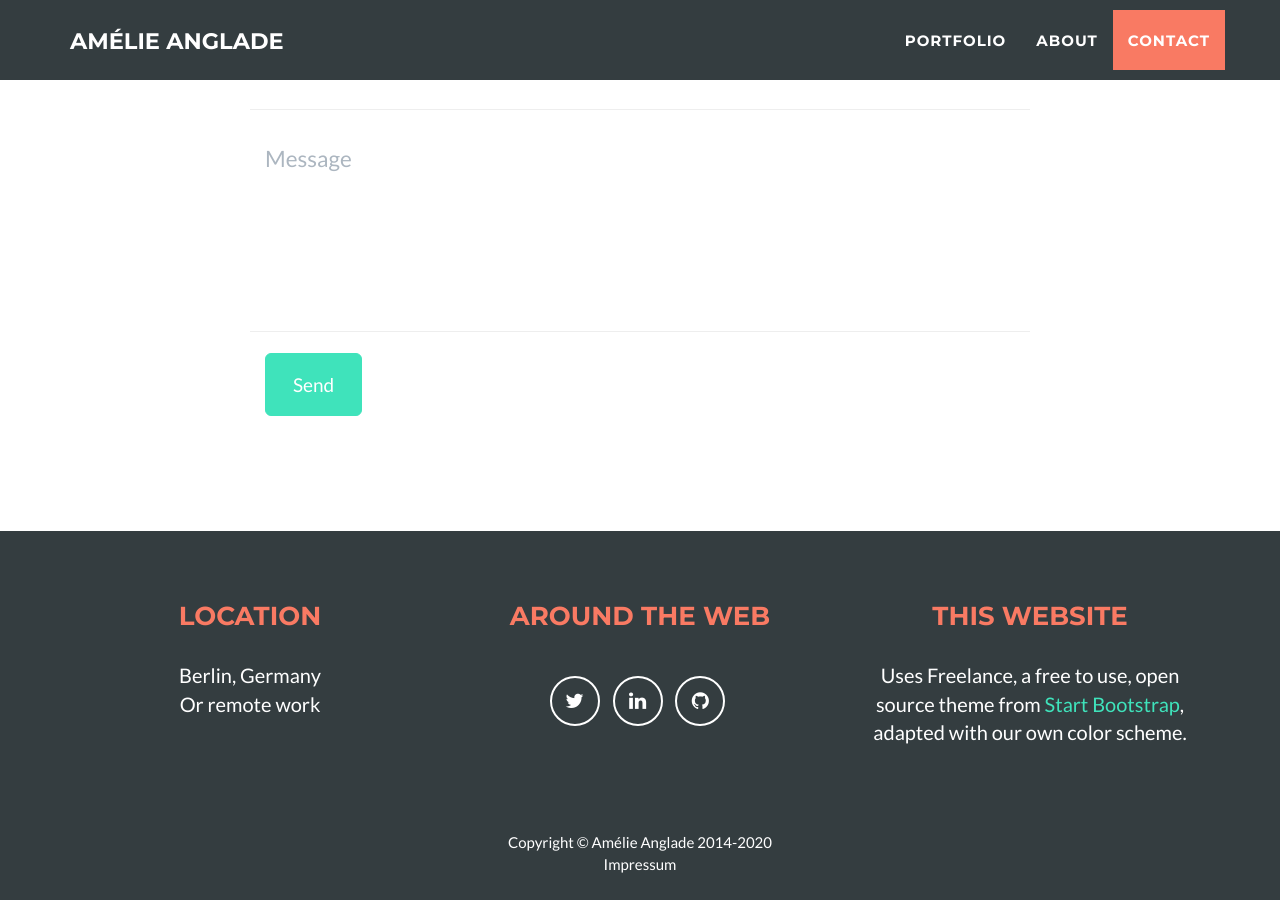
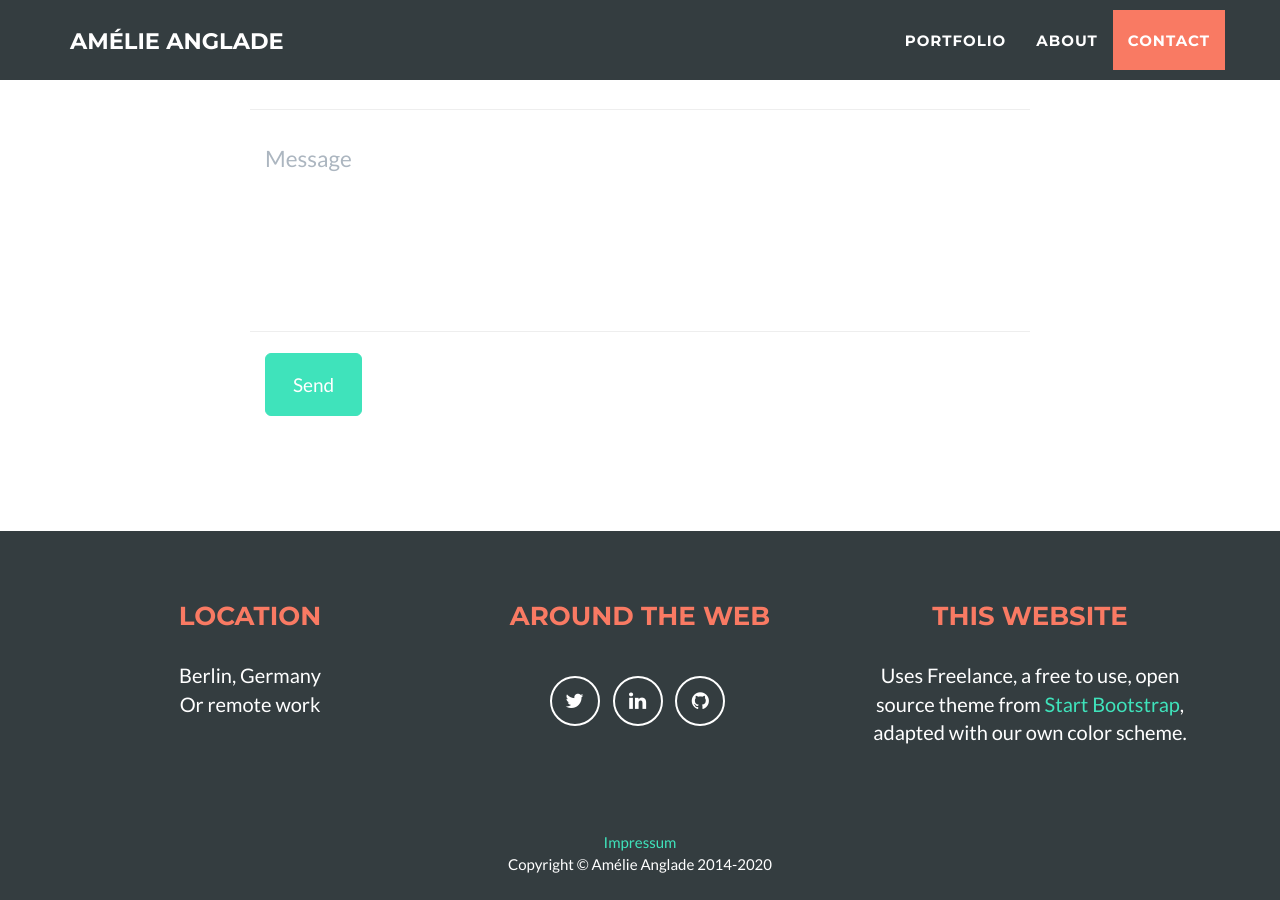
Before and after one commit to utstikkar/utstikkar.github.io, a Jekyll site: the page index.html, which Jekyll copies as it is, in a window 1280 px wide and 900 px high, scrolled down 3065 px. Built offline with Jekyll 4.4.1, drawn with Linux system fonts in a browser that asks for light colours; nearby versions of some CDN libraries.

Commit message:
Add impressum content

```diff
--- a/index.html
+++ b/index.html
@@ -274,10 +274,10 @@
             <div class="container">
                 <div class="row">
                     <div class="col-lg-12">
-                        Copyright &copy; Amélie Anglade 2014-2020
+                        <a href="#impressum" class="portfolio-link" data-toggle="modal">Impressum</a>
                     </div>
                     <div class="col-lg-12">
-                        Impressum
+                        Copyright &copy; Amélie Anglade 2014-2020
                     </div>
                 </div>
             </div>
@@ -289,6 +289,64 @@
         <a class="btn btn-primary" href="#page-top">
             <i class="fa fa-chevron-up"></i>
         </a>
+    </div>
+
+    <!-- Impressum Modal -->
+    <div class="portfolio-modal modal fade" id="impressum" tabindex="-1" role="dialog" aria-hidden="true">
+        <div class="modal-content">
+            <div class="close-modal" data-dismiss="modal">
+                <div class="lr">
+                    <div class="rl">
+                    </div>
+                </div>
+            </div>
+            <div class="container">
+                <div class="row">
+                    <div class="col-lg-8 col-lg-offset-2">
+                        <div class="modal-body">
+                            <h2>IMPRESSUM</h2>
+                            <hr class="star-primary">
+                            <ul class="list-inline item-details">
+                                <li>Amélie Anglade</li>
+                                <br>
+                                <li>Belforter Str. 20, 10405 Berlin, Germany</li>
+                                <br>
+                                <li><i>To contact us please use the contact form on the main page of this website.</i></li>
+                                <br><br>
+                                <li>Registered in Berlin, Germany as a freelancer (Freiberuflich)</li>
+                                <br>
+                                <li>VAT-ID-No.: DE 296 649 676</li>
+                                <br><br>
+                                <li><strong>Online Dispute Resolution website of the EU Commission</strong>
+                                <br>
+                                In order for consumers and traders to resolve a dispute out-of-court, the European Commission developed the Online Dispute Resolution Website: <a href="www.ec.europa.eu/consumers/odr">www.ec.europa.eu/consumers/odr</a>
+                                </li>
+                                <br><br>
+                                <li><strong>Legal disclaimer</strong>
+                                <br>
+                                The contents of these pages were prepared with utmost care.
+                                <br>
+                                Nonetheless, we cannot assume liability for the timeless accuracy and completeness of the information.
+                                <br><br>
+                                Our website contains links to external websites. As the contents of these third-party websites are beyond our control, we cannot accept liability for them. Responsibility for the contents of the linked pages is always held by the provider or operator of the pages.
+                                </li>
+                                <br><br>
+                                <li><strong>Data protection</strong>
+                                <br>
+                                In general, when visiting the website of Amélie Anglade, no personal data are saved. However, these data can be given on a voluntary basis. No data will be passed on to third parties without your consent. We point out that in regard to unsecured data transmission in the internet (e.g. via email), security cannot be guaranteed. Such data could possibIy be accessed by third parties.
+                                </li>
+                                <br><br>
+                                <li><strong>Source</strong>
+                                <br>
+                                    <a href="language-boutique.com/impressum-template">language-boutique.com/impressum-template</a>
+                                </li>
+                            </ul>
+                            <button type="button" class="btn btn-default" data-dismiss="modal"><i class="fa fa-times"></i> Close</button>
+                        </div>
+                    </div>
+                </div>
+            </div>
+        </div>
     </div>
 
     <!-- Portfolio Modals -->
```
